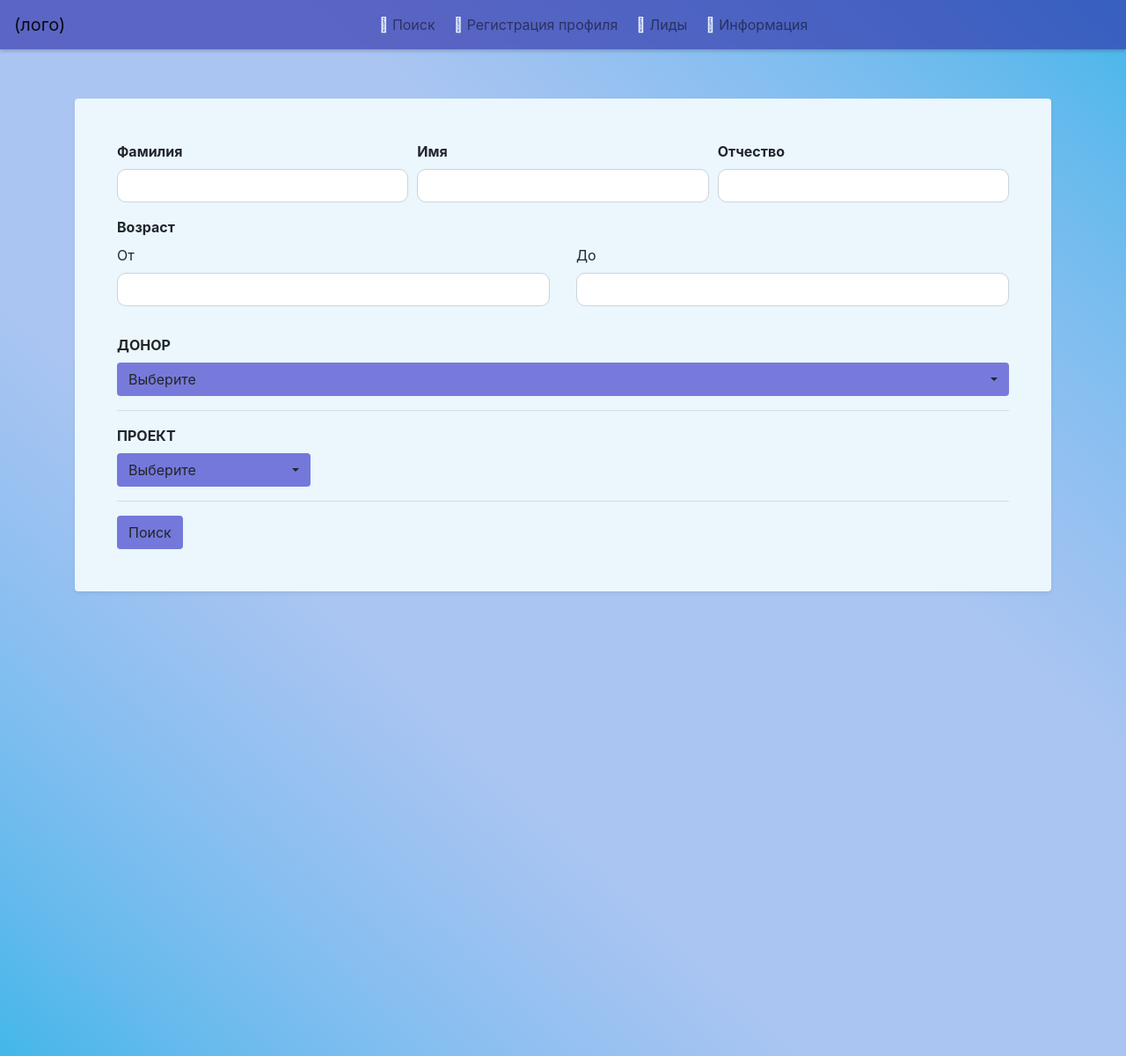
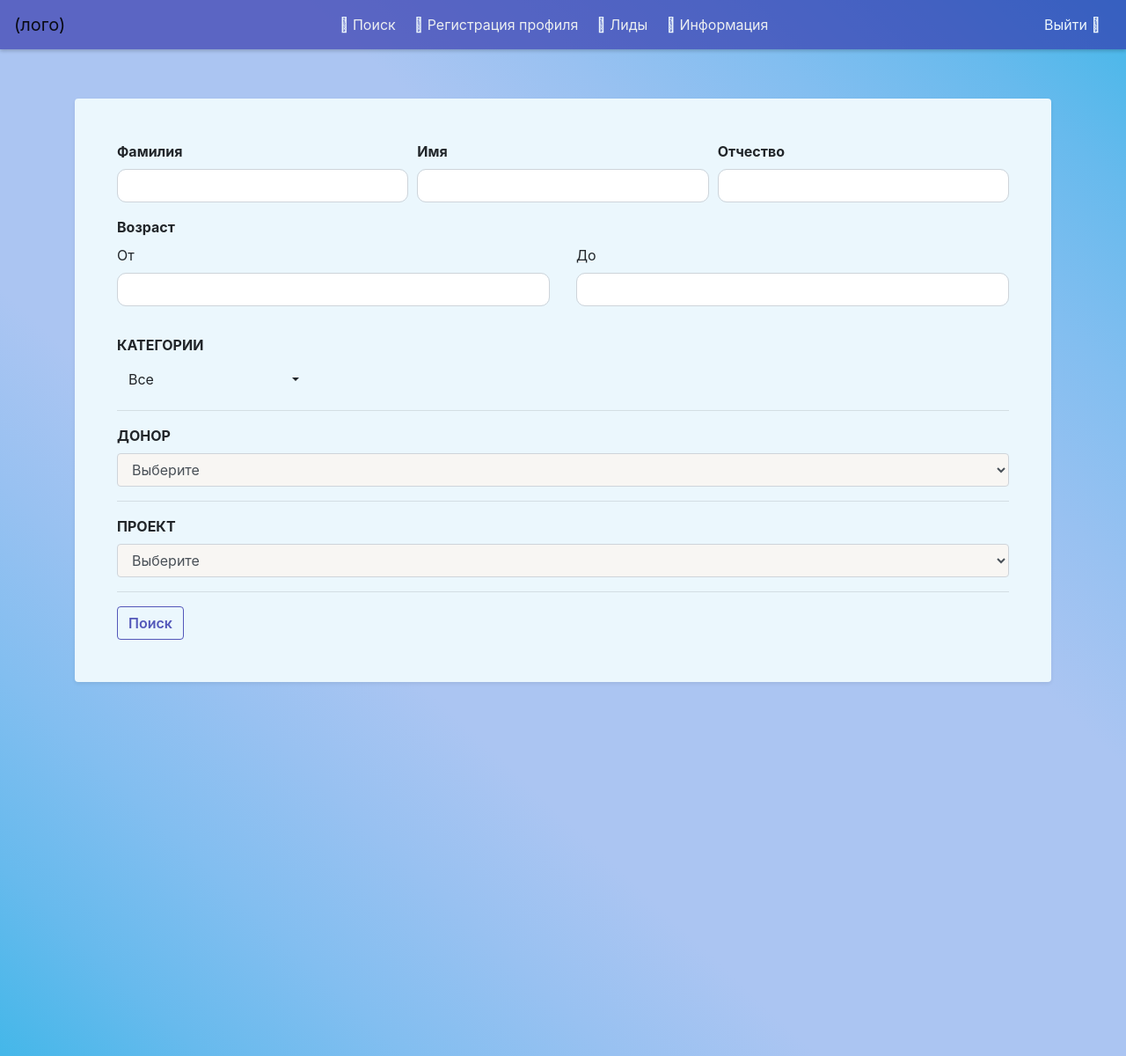
Before and after one commit to REise13/base_blag, a PHP site: page /searchprof.php in a window 1280 px wide. Shown: the whole page at 88% size. Run offline with PHP 8.4, Linux system fonts and the light colour scheme; the visitor is signed in with stand-in values (Sample User, id 1); data that the repository does not hold is empty; some libraries are stand-ins or nearby versions.

Commit message:
update css for app and add logout button and php script; choose pdo method coding

```diff
--- a/config.php
+++ b/config.php
@@ -1,17 +1,16 @@
 <?php
-    global $conn;
-    // переменные с данными для подкючения к базе данных
-    $server ='127.0.0.1';
-    $user = 'root';
-    $pass ='YpUVMwmR8)';
-    $db = 'baseddc';
+define('DB_SERVER', '127.0.0.1');
+define('DB_USERNAME', 'root');
+define('DB_PASSWORD', 'YpUVMwmR8)');
+define('DB_NAME', 'baseddc');
 
-    // подключение к базе данных
-    $conn = new mysqli($server, $user, $pass, $db);
-
-    // проверяем соединение
-    if($conn->connect_error) {
-        die('Не удалось подключиться к MySQL: ' . $conn->connect_error);
-    }
+// подключение к базе данных
+try {
+    $con = new PDO("mysql:host=" . DB_SERVER . ";dbname=" . DB_NAME, DB_USERNAME, DB_PASSWORD);
+    $con->setAttribute(PDO::ATTR_ERRMODE, PDO::ERRMODE_EXCEPTION);
+}
+catch(PDOException $e){
+    die("ERROR: Could not connect. " . $e->getMessage());
+}
 
 ?>
--- /dev/null
+++ b/logout.php
@@ -0,0 +1,5 @@
+<?php
+unset($_SESSION['id']);
+unset($_SESSION['username']);
+header('location: index.php');
+?>
--- a/navbar.php
+++ b/navbar.php
@@ -56,6 +56,13 @@ if (!isset($_SESSION['loggedin'])) {
                     </div>
                 </li>
             </ul>
+            <div class="form-inline my-2 my-lg-0">
+                <a href="logout.php" class="btn btn-logout my-2 my-sm-0">
+                    Выйти
+                    <i class="fad fa-sign-out-alt"></i>
+                </a>
+
+            </div>
         </div>
     </nav>
 </header>
--- a/pages.css
+++ b/pages.css
@@ -1,10 +1,12 @@
 :root{
     --primary-color: #5a5cd3d0;
-    --active-color: #632fc5e8;
+    --active-color: #2f31aace;
     --bg-gradient: linear-gradient(to left bottom, #44b7e9, #67baed, #82bef0, #98c1f1, #abc5f2, #abc5f2, #abc5f2, #abc5f2, #98c1f1, #82bef0, #67baed, #44b7e9);
-    --inputBorder: 2px solid #74b8f0;
-    --inputShadow: 0px 0px 1px #6fb7eb;
+    --inputBorder: 2px solid #2f31aace;
+    --inputShadow: 0px 0px 1px #5a5cd3d0;
     --formColor: #ebf7fd;
+    --navColor: #2f31aaa4;
+    --nav-itemColor: #3f41b49c;
 }
 
 body {
@@ -13,7 +15,7 @@ body {
 }
 
 nav {
-    background-color: #2f31aaa4;
+    background-color: var(--navColor);
     box-shadow: 0 2px 4px 0 rgba(0,0,0,.2);
 }
 
@@ -21,7 +23,7 @@ nav {
     color: #ecf6fc;
 }
 
-.nav-item a{
+.navbar-light .nav-item .nav-link {
     color: #eceff1;
 }
 
@@ -30,12 +32,10 @@ nav {
 .navbar-light .navbar-nav .nav-link:hover,
 .navbar-light .navbar-nav .nav-link:active {
     font-weight: 500;
-    color: ghostwhite;
+    color: #fff;
     border-radius: 10px;
-    background-color: #3f41b49c;
+    background-color: var(--nav-itemColor);
 }
-
-
 
 .nav-item {
     padding-right: 5px;
@@ -71,10 +71,29 @@ input[type="radio"], input[type="date"] {
     box-shadow: 0 2px 4px 0 rgba(0, 0, 0, 0.2);
 }
 
-.btn {
-    background-color: var(--primary-color);
+.btn-custom {
+    border: 0.5px solid var(--active-color);
+    color: var(--active-color);
+    font-weight: 600;
 }
 
 .btn-custom:active, .btn-custom:hover, .btn-custom:focus {
     background-color: var(--active-color);
+    color: ghostwhite;
 }
+
+.data_select select {
+    background: rgb(248, 246, 243);
+}
+
+.btn-logout, .btn-logout i{
+    color: #ecf6fc;
+ }
+
+.btn-logout:hover, .btn-logout:active,
+.btn-logout:focus, .btn-logout:hover i,
+.btn-logout:active i, .btn-logout:focus i {
+    border-radius: 10px;
+    color: #fff;
+    background-color: var(--nav-itemColor);
+}
--- a/searchprof.php
+++ b/searchprof.php
@@ -2,6 +2,16 @@
 <?php include('head.php'); ?>
 <?php include('navbar.php'); ?>
 
+<?php
+require_once "config.php";
+
+$sql = "SELECT id, title FROM category";
+
+$stmt = $con->prepare($sql);
+$stmt->execute();
+$data = $stmt->fetchAll();
+
+?>
 <body>
     <div class="page-content p-5" id="content">
         <h2 class="display-4 text-white"></h2>
@@ -44,11 +54,22 @@
                                     </div>
                                 </div>
                             </div>
-
+                            <div class="form-group">
+                                <label for="cities" class="text-uppercase font-weight-bold">Категории</label>
+                                <div class="data_select">
+                                    <select name="cities" id="cities" placeholder="" class="selectpicker" multiple>
+                                        <option>Выберите</option>
+                                        <option value="0" selected>Все</option>
+                                        <?php foreach($data as $row): ?>
+                                            <option value="<?= $row['id']; ?>"> <?= $cat['title']; ?> </option>
+                                        <?php endforeach; ?>
+                                    </select><hr>
+                                </div>
+                            </div>
                             <div class="form-group">
                                 <label for="diagnos" class="text-uppercase font-weight-bold">Донор</label>
                                 <div class="data_select">
-                                    <select name="diagnos" id="diagnos" class="selectpicker form-control">
+                                    <select name="diagnos" id="diagnos" class="form-control">
                                         <option>Выберите</option>
                                         <option value="0">Все</option>
 
@@ -58,10 +79,9 @@
                             <div class="form-group">
                                 <label for="cities" class="text-uppercase font-weight-bold">Проект</label>
                                 <div class="data_select">
-                                    <select name="cities" id="cities" placeholder="" class="selectpicker form-fit">
+                                    <select name="cities" id="cities" placeholder="" class="form-control">
                                         <option>Выберите</option>
                                         <option value="0">Все</option>
-
                                     </select><hr>
                                 </div>
                             </div>
@@ -95,4 +115,3 @@
     <script src="https://cdn.jsdelivr.net/npm/bootstrap@4.6.0/dist/js/bootstrap.min.js" integrity="sha384-+YQ4JLhjyBLPDQt//I+STsc9iw4uQqACwlvpslubQzn4u2UU2UFM80nGisd026JF" crossorigin="anonymous"></script>
 
 </body>
-</html>
```
Also changed, not shown: index.php (+63 -56 lines), style.css (+8 -8 lines), searchprof_result.php (added).
